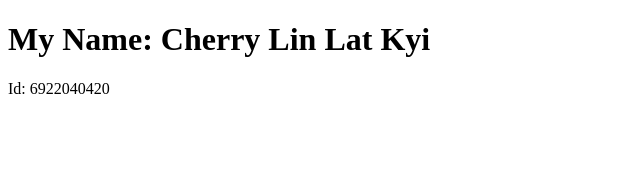
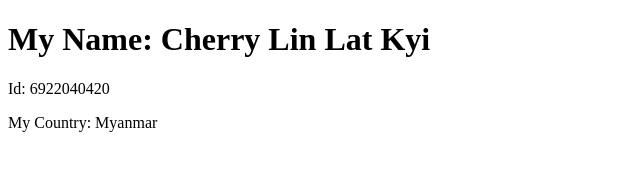
Before and after one commit to cherrylin-lk/DES424_6922040420, a plain HTML site: page src/index.html in a window 1280 px wide. Shown: the whole page, without its empty margins (0-640 px from the left). Drawn offline with Linux system fonts and the light colour scheme.

Commit message:
Update index.html

```diff
--- a/src/index.html
+++ b/src/index.html
@@ -4,6 +4,6 @@
 <body>
     <h1>My Name: Cherry Lin Lat Kyi</h1>
     <p>Id: 6922040420</p>
+    <p> My Country: Myanmar</p>
 </body>
-
 </html>
```
